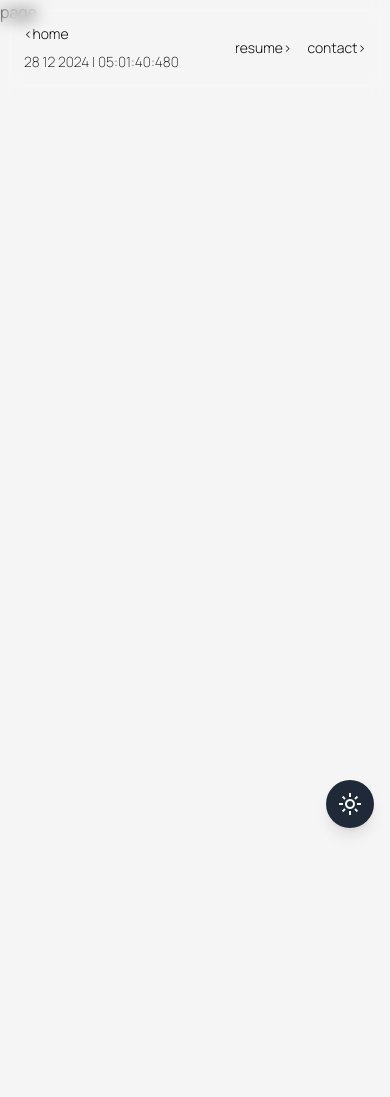
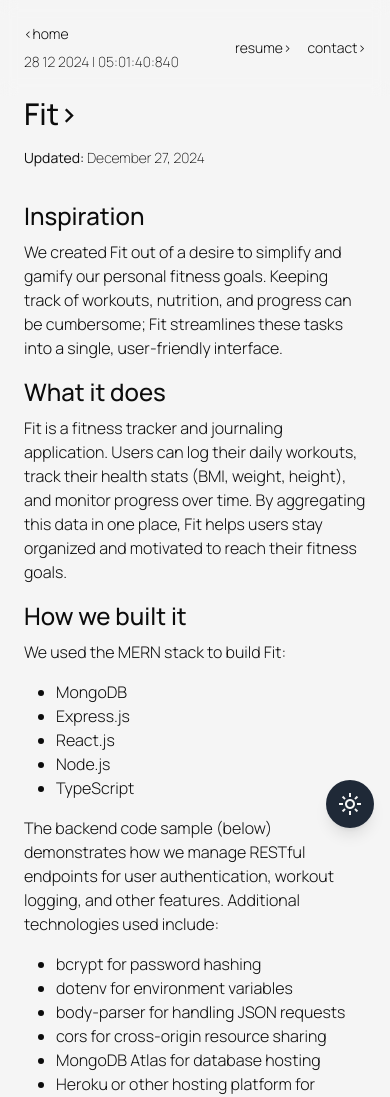
Before and after one commit to ukhan1219/usmanportfoliov2, a Next.js app: page /fit in a window 390 px wide. Shown: the top 1097 px of the page. Before the commit the page ends 844 px from the top, so only its background shows below. Built offline with nearby package versions, Linux system fonts and the light colour scheme.

Commit message:
fit added

```diff
--- a/src/app/fit/page.tsx
+++ b/src/app/fit/page.tsx
@@ -1,9 +1,125 @@
-import React from 'react'
+import React from "react";
 
-const page = () => {
+export default function Fit() {
   return (
-    <div>page</div>
-  )
+    <div className="md:text-center px-6 md:px-20 text-left mb-12 md:mb-24 py-24 lg:py-48">
+      <div className="content md:w-1/3 mx-auto mb-8">
+        <h1 className="text-left text-3xl font-medium md:text-7xl mb-4">
+          <a href="https://github.com/ukhan1219/poosdlarge">Fit{">"}</a>
+        </h1>
+        <p className="text-left mb-8 text-sm font-extralight">
+          <strong>Updated:</strong> December 27, 2024
+        </p>
+
+        {/* Inspiration */}
+        <h2 className="text-left text-2xl font-medium mb-2">Inspiration</h2>
+        <p className="text-left mb-4 font-light">
+          We created Fit out of a desire to simplify and gamify our personal
+          fitness goals. Keeping track of workouts, nutrition, and progress
+          can be cumbersome; Fit streamlines these tasks into a single,
+          user-friendly interface.
+        </p>
+
+        {/* What it does */}
+        <h2 className="text-left text-2xl font-medium mb-2">What it does</h2>
+        <p className="text-left mb-4 font-light">
+          Fit is a fitness tracker and journaling application. Users can log
+          their daily workouts, track their health stats (BMI, weight, height),
+          and monitor progress over time. By aggregating this data in one
+          place, Fit helps users stay organized and motivated to reach their
+          fitness goals.
+        </p>
+
+        {/* How we built it */}
+        <h2 className="text-left text-2xl font-medium mb-2">How we built it</h2>
+        <p className="text-left mb-4 font-light">
+          We used the MERN stack to build Fit:
+        </p>
+        <ul className="list-disc text-left ml-8 mb-4 font-light">
+          <li>MongoDB</li>
+          <li>Express.js</li>
+          <li>React.js</li>
+          <li>Node.js</li>
+          <li>TypeScript</li>
+        </ul>
+        <p className="text-left mb-4 font-light">
+          The backend code sample (below) demonstrates how we manage RESTful
+          endpoints for user authentication, workout logging, and other
+          features. Additional technologies used include:
+        </p>
+        <ul className="list-disc text-left ml-8 mb-8 font-light">
+          <li>bcrypt for password hashing</li>
+          <li>dotenv for environment variables</li>
+          <li>body-parser for handling JSON requests</li>
+          <li>cors for cross-origin resource sharing</li>
+          <li>MongoDB Atlas for database hosting</li>
+          <li>Heroku or other hosting platform for deployment</li>
+          <li>GitHub for version control</li>
+        </ul>
+
+        {/* Challenges */}
+        <h2 className="text-left text-2xl font-medium mb-2">
+          Challenges we ran into
+        </h2>
+        <p className="text-left mb-8 font-light">
+          Integrating a robust user authentication system was a key challenge,
+          especially balancing security (password hashing, secure data
+          handling) and ease of use. Additionally, ensuring our date-based
+          workout logging worked seamlessly across timezones took a bit of fine
+          tuning.
+        </p>
+
+        {/* Accomplishments */}
+        <h2 className="text-left text-2xl font-medium mb-2">
+          Accomplishments that we&#39;re proud of
+        </h2>
+        <p className="text-left mb-8 font-light">
+          We successfully built an end-to-end CRUD application that enables
+          users to sign up, log workouts, update their health data, and view
+          historical records. We&#39;ve also implemented a dynamic
+          date-filtering feature to make it easy for users to see what they did
+          on any given day.
+        </p>
+
+        {/* What we learned */}
+        <h2 className="text-left text-2xl font-medium mb-2">What we learned</h2>
+        <p className="text-left mb-8 font-light">
+          Working with the MERN stack taught us the importance of ensuring that
+          each layer of the application communicates effectively. We learned
+          advanced techniques in state management on the frontend, best
+          practices for password handling on the backend, and the pitfalls of
+          working with date objects in JavaScript and MongoDB.
+        </p>
+
+        {/* What's next */}
+        <h2 className="text-left text-2xl font-medium mb-2">
+          What&#39;s next for Fit
+        </h2>
+        <p className="text-left mb-8 font-light">
+          We plan to add social features, such as the ability for users to
+          follow friends, post updates, and share milestones. We&#39;re also
+          exploring integrations with popular fitness wearables and meal-
+          planning APIs to offer more robust tracking and journaling
+          capabilities.
+        </p>
+
+        {/* How to run */}
+        <h2 className="text-left text-2xl font-medium mb-2">How to run:</h2>
+        <ul className="list-disc text-left ml-8 mb-8 font-light">
+          <li>
+            <code>git clone</code>
+          </li>
+          <li>
+            <code>cd fit</code>
+          </li>
+          <li>
+            <code>npm install</code>
+          </li>
+          <li>
+            <code>npm run start</code>
+          </li>
+        </ul>
+      </div>
+    </div>
+  );
 }
-
-export default page
--- a/src/app/page.tsx
+++ b/src/app/page.tsx
@@ -32,19 +32,19 @@ export default function Home() {
           <ul className="space-y-4">
             <li>
               <span className="font-light break-words md:w-2/3">
-                I’m a Computer Science student at UCF aspiring to become a
+                i’m a computer science student at UCF aspiring to become a
                 full-stack software engineer, driven by a passion for machine
                 learning, AI, and investing. <br />
                 <br />
-                I thrive on problem-solving, collaboration, and innovation,
+                i thrive on problem-solving, collaboration, and innovation,
                 aiming to use technology to help others succeed. Dedicated to
-                staying at the forefront of AI/ML advancements, I’m always eager
+                staying at the forefront of AI/ML advancements, i’m always eager
                 to integrate these tools into my projects and grow as a
                 developer. <br />
                 <br />
-                Outside of tech, I enjoy cooking, traveling, rock climbing,
+                outside of tech, i enjoy cooking, traveling, rock climbing,
                 exploring new places, photography, fashion, music, and meeting
-                new people. Let’s connect to chat about tech, life, or exciting
+                new people. let’s connect to chat about tech, life, or exciting
                 ideas!
               </span>
             </li>
@@ -58,12 +58,11 @@ export default function Home() {
         <div>
           <ul className="space-y-4">
             <li>
-              <a href="/stock" className="font-medium block ">
-                stockBot{">"}
+              <a href="/fit" className="font-medium block ">
+                fit{">"}
               </a>
               <span className="font-extralight">
-                a robust, adaptable tool for analyzing and predicting market
-                movements
+                personal fitness journal and progress tracker
               </span>
             </li>
             <li>
@@ -79,6 +78,15 @@ export default function Home() {
         <div>
           <ul className="space-y-4">
             <li>
+              <a href="/stock" className="font-medium block ">
+                stockBot{">"}
+              </a>
+              <span className="font-extralight">
+                a robust, adaptable tool for analyzing and predicting market
+                movements
+              </span>
+            </li>
+            <li>
               <a href="/ceta" className="font-medium block ">
                 ceta{">"}
               </a>
@@ -86,22 +94,26 @@ export default function Home() {
                 ml/ai research leveraging DARPA dataset for corporate entities
               </span>
             </li>
+          </ul>
+        </div>
+        <div>
+          <ul className="space-y-4">
             <li>
               <a href="/portfolio" className="font-medium block ">
                 portfolio{">"}
               </a>
               <span className="font-extralight">this website</span>
             </li>
-          </ul>
-        </div>
-        <div>
-          <ul className="space-y-4">
             <li>
               <a href="/meow" className="font-medium block ">
                 meowBot{">"}
               </a>
               <span className="font-extralight">interactive discord bot</span>
             </li>
+          </ul>
+        </div>
+        <div>
+          <ul className="space-y-4">
             <li>
               <a href="/cre" className="font-medium block ">
                 cre underwriter{">"}
@@ -110,24 +122,12 @@ export default function Home() {
                 underwriter for commercial real estate deals
               </span>
             </li>
-          </ul>
-        </div>
-        <div>
-          <ul className="space-y-4">
             <li>
               <a href="/personnel" className="font-medium block ">
                 personnel management{">"}
               </a>
               <span className="font-extralight">
                 personnel manager and tracker
-              </span>
-            </li>
-            <li>
-              <a href="/parking" className="font-medium block ">
-                ucf parking{">"}
-              </a>
-              <span className="font-extralight">
-                find the ideal parking spot at ucf
               </span>
             </li>
           </ul>
@@ -143,24 +143,8 @@ export default function Home() {
   );
 }
 
-// export default function Home() {
-//   return (
-//     <div className="font-manrope px-6 md:px-12 lg:px-24 py-36 lg:py-48">
 
-//       <section className="font-medium text-2xl md:text-3xl lg:text-4xl mt-4 md:mt-8">
-//         Usman Khan
-//       </section>
 
-//       <section className="font-medium text-4xl md:text-5xl lg:text-6xl mt-8 md:mt-12">
-//       Learning, growing, solving problems—exploring the world, connecting with people, and creating through photography & fashion.
-//       </section>
-
-//       <section className="font-extrabold text-4xl md:text-5xl lg:text-6xl mt-4 md:mt-8">
-
-//       </section>
-//     </div>
-//   );
-// }
 
 // Learning, growing, solving problems—exploring the world, connecting with people, and creating through photography and fashion.
 // Driven by curiosity, growth, and passion—creating solutions, building connections, and discovering life.
```
